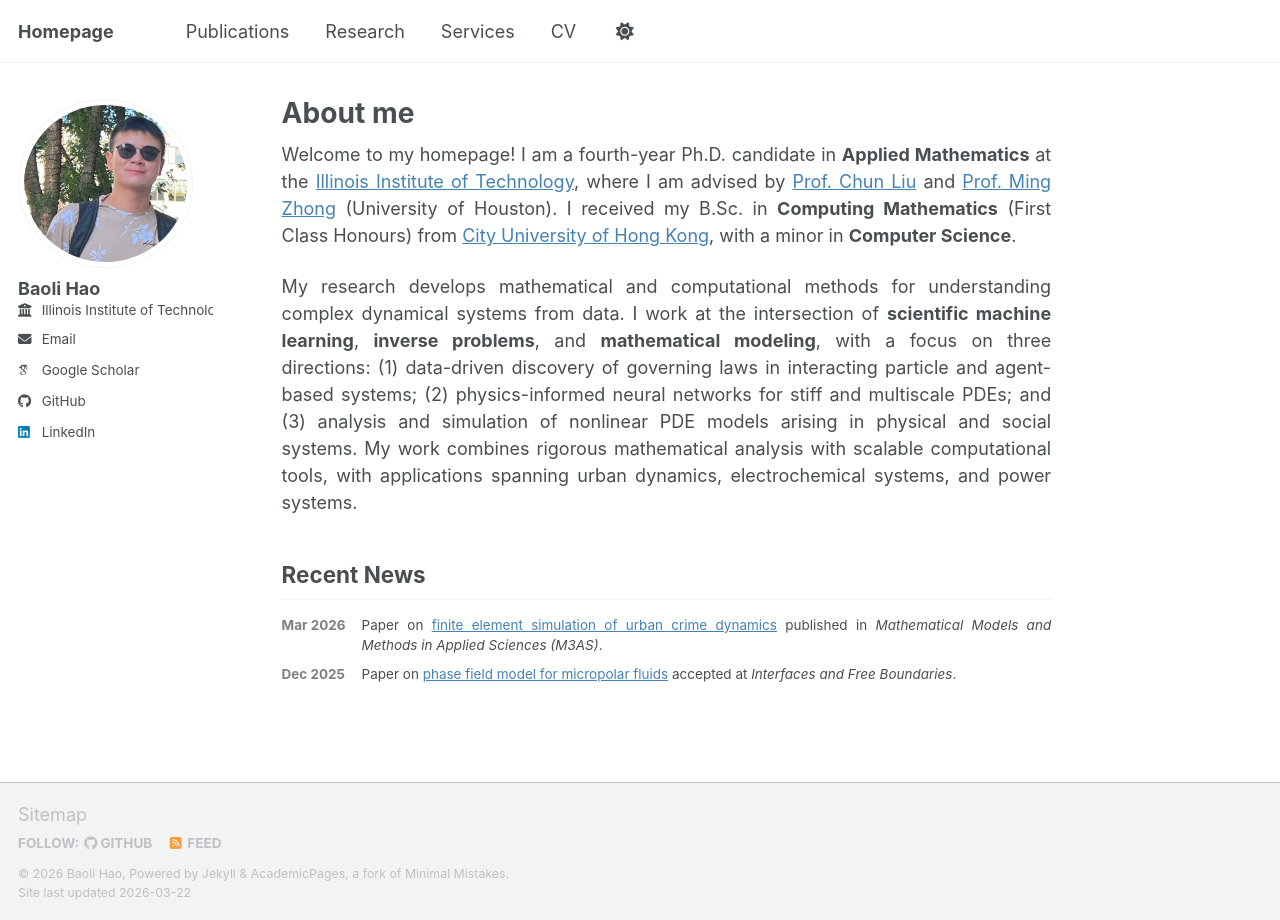
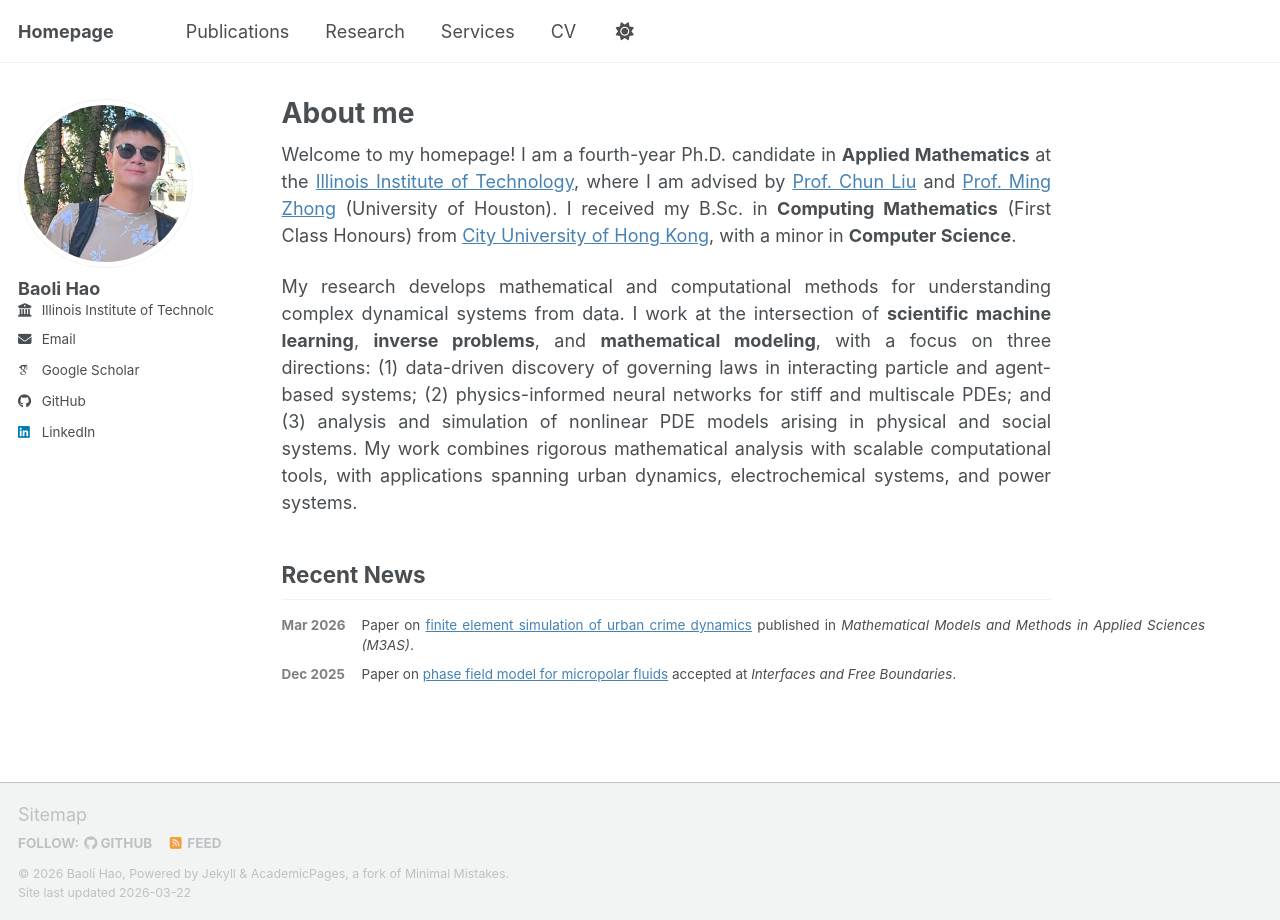
Before and after one commit to baolihao/baolihao.github.io, a Jekyll site: the page built from _pages/about.md, in a window 1280 px wide. Built offline with Jekyll 4.4.1, drawn with Linux system fonts in a browser that asks for light colours; some web fonts are replaced; a script bundle is joined from its source files by our own code; library files that are not in the unit come from our copies.

Commit message:
Update about.md

```diff
--- a/_pages/about.md
+++ b/_pages/about.md
@@ -19,7 +19,7 @@ My research develops mathematical and computational methods for understanding co
 
 ## Recent News
 
-<table style="width:100%; border:none; border-collapse:collapse;">
+<table style="width:120%; border:none; border-collapse:collapse;">
   <tr style="border:none;">
     <td style="border:none; white-space:nowrap; vertical-align:top; padding:4px 16px 4px 0; color:grey;"><strong>Mar 2026</strong></td>
     <td style="border:none; vertical-align:top; padding:4px 0; text-align:justify;">Paper on <a href="https://www.worldscientific.com/doi/abs/10.1142/S0218202526500193">finite element simulation of urban crime dynamics</a> published in <em>Mathematical Models and Methods in Applied Sciences (M3AS)</em>.</td>
```
